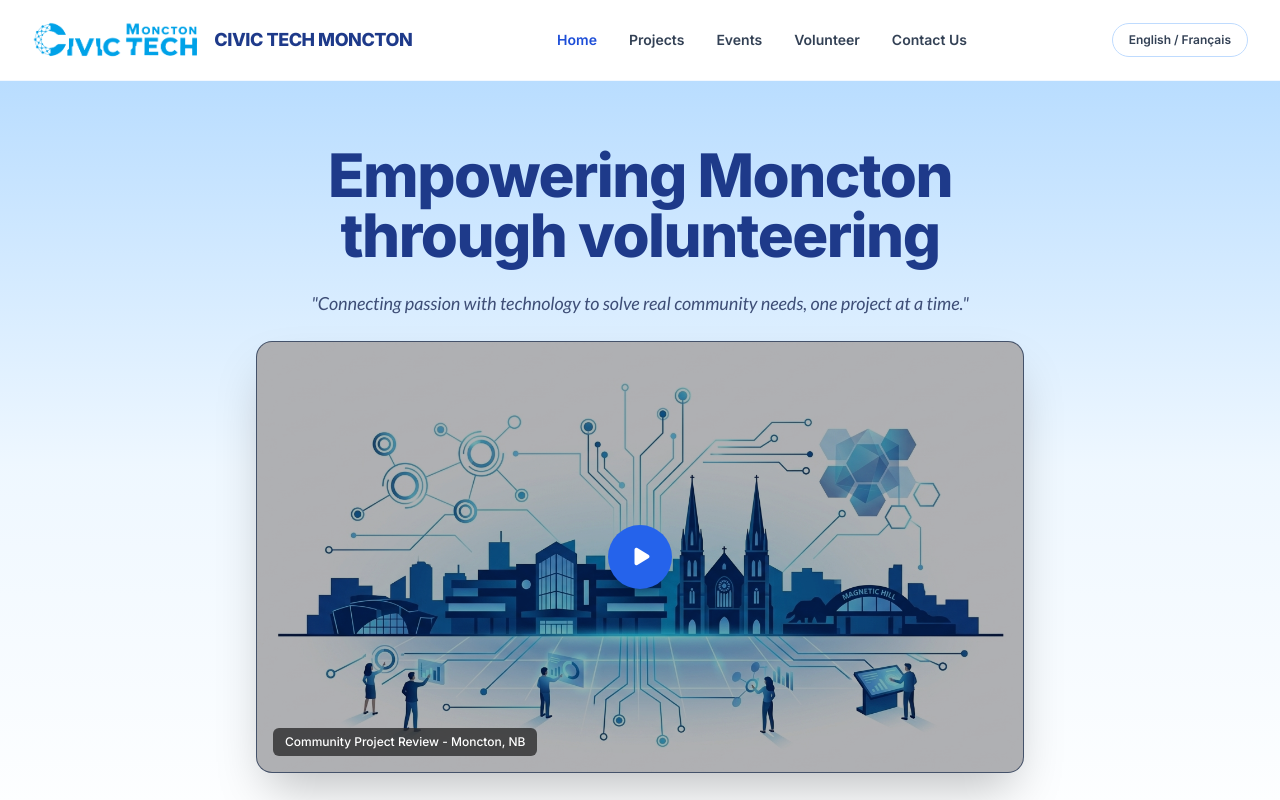
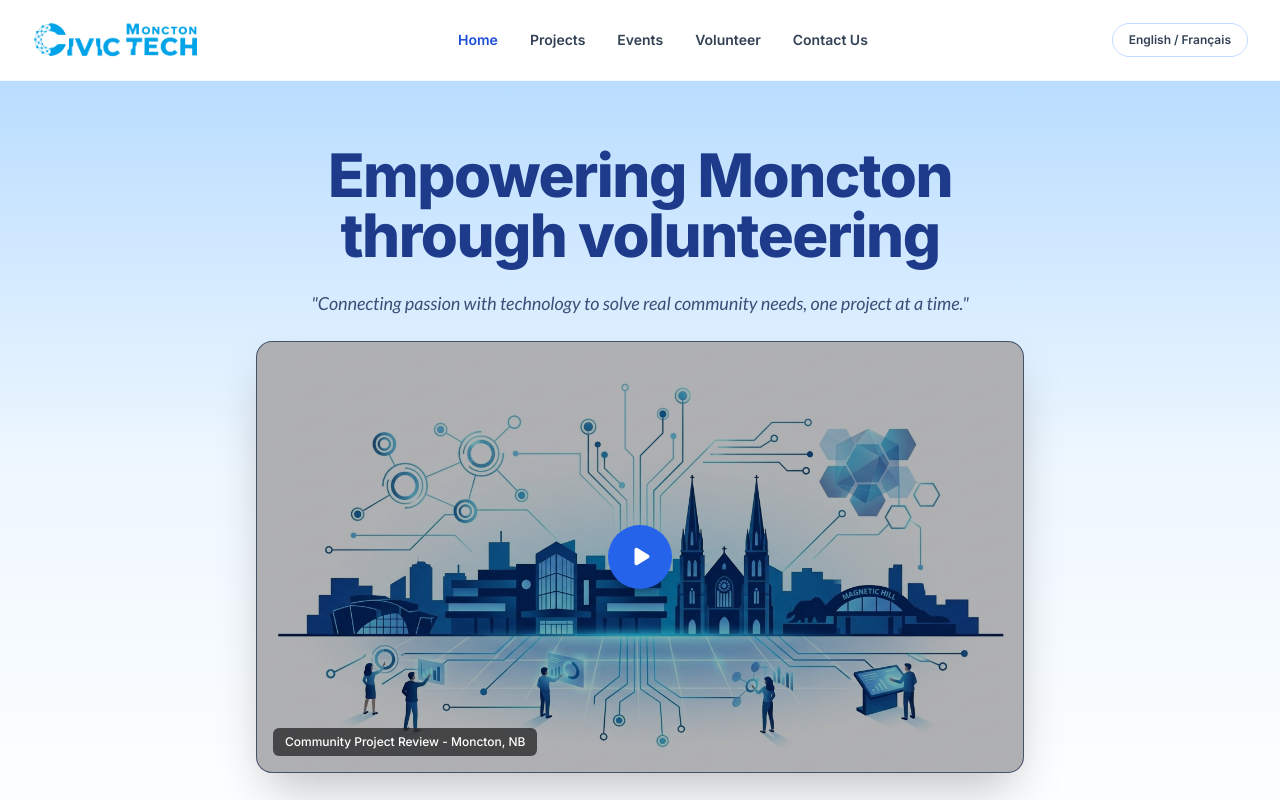
Before and after one commit to pray9706/ctm, a plain HTML site: page index.html in a window 1280 px wide. Shown: the top 800 px of the page. Drawn offline with nearby package versions, Linux system fonts and the light colour scheme.

Commit message:
Update index.html

```diff
--- a/index.html
+++ b/index.html
@@ -25,7 +25,7 @@
         <div class="max-w-7xl mx-auto px-4 sm:px-6 lg:px-8 h-20 flex items-center justify-between">
             <div class="flex items-center gap-3">
                 <img src="img/CTM_Logo.png" alt="Civic Tech Moncton Logo" class="h-10 object-contain">
-                <span class="font-extrabold text-lg text-[#1e3a8a] tracking-tight uppercase hidden sm:inline-block">Civic Tech Moncton</span>
+                <span class="font-extrabold text-lg text-[#1e3a8a] tracking-tight uppercase hidden sm:inline-block"></span>
             </div>
             <nav class="hidden md:flex items-center gap-8 font-semibold text-sm text-slate-700">
                 <a href="#" class="text-blue-700 hover:text-blue-800 transition">Home</a>
```
